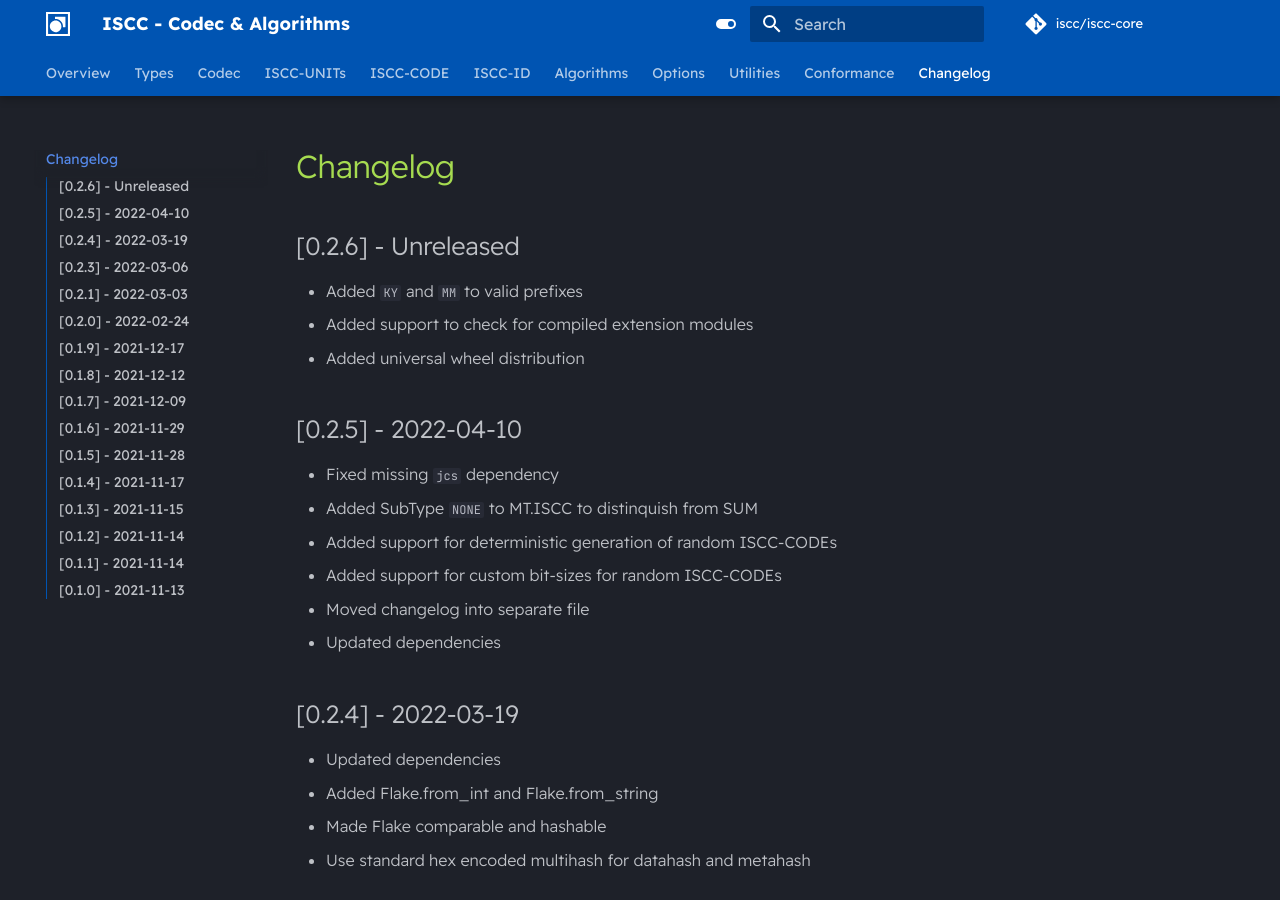
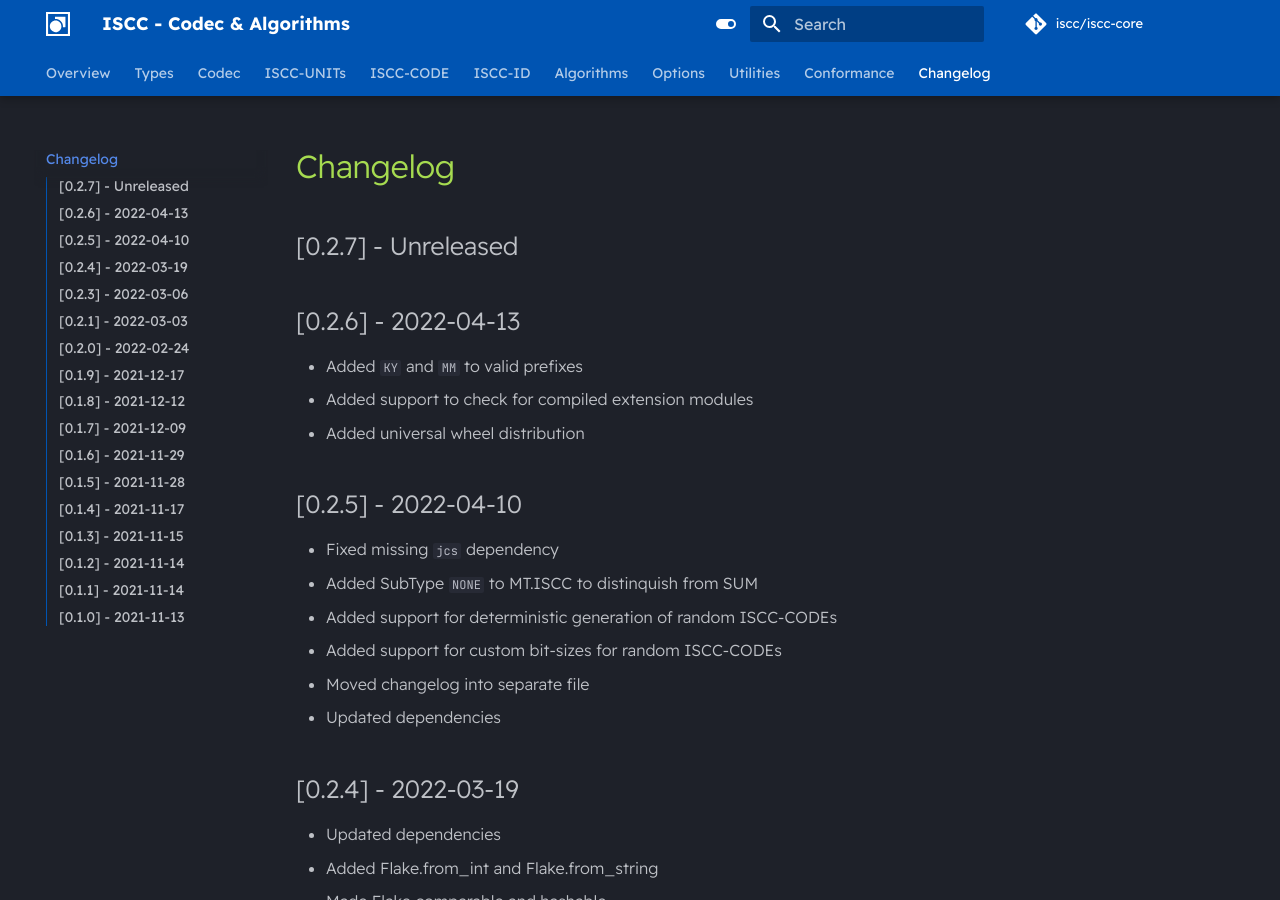
Before and after one commit to iscc/iscc-core, an MkDocs documentation site: the page built from docs/changelog.md, in a window 1280 px wide and 900 px high. Built offline with MkDocs 1.6.1 and Material for MkDocs 9.7.7, drawn with Linux system fonts in a browser that asks for light colours; comment, search, counter and statistics services are not loaded.

Commit message:
Prepare v0.2.7 iteration

```diff
--- a/docs/changelog.md
+++ b/docs/changelog.md
@@ -1,6 +1,9 @@
 # Changelog
 
-## [0.2.6] - Unreleased
+## [0.2.7] - Unreleased
+
+
+## [0.2.6] - 2022-04-13
 - Added `KY` and `MM` to valid prefixes
 - Added support to check for compiled extension modules
 - Added universal wheel distribution
--- a/iscc_core/__init__.py
+++ b/iscc_core/__init__.py
@@ -1,4 +1,4 @@
-__version__ = "0.2.6"
+__version__ = "0.2.7"
 from iscc_core.options import core_opts, conformant_options
 
 # Import full api to toplevel
--- a/pyproject.toml
+++ b/pyproject.toml
@@ -1,6 +1,6 @@
 [tool.poetry]
 name = "iscc-core"
-version = "0.2.6"
+version = "0.2.7"
 build = "build.py"
 description = "ISCC - Core Algorithms"
 authors = ["Titusz <tp@py7.de>"]
```
Also changed, not shown: CHANGELOG.md (+3 -0 lines), 1 other file.
